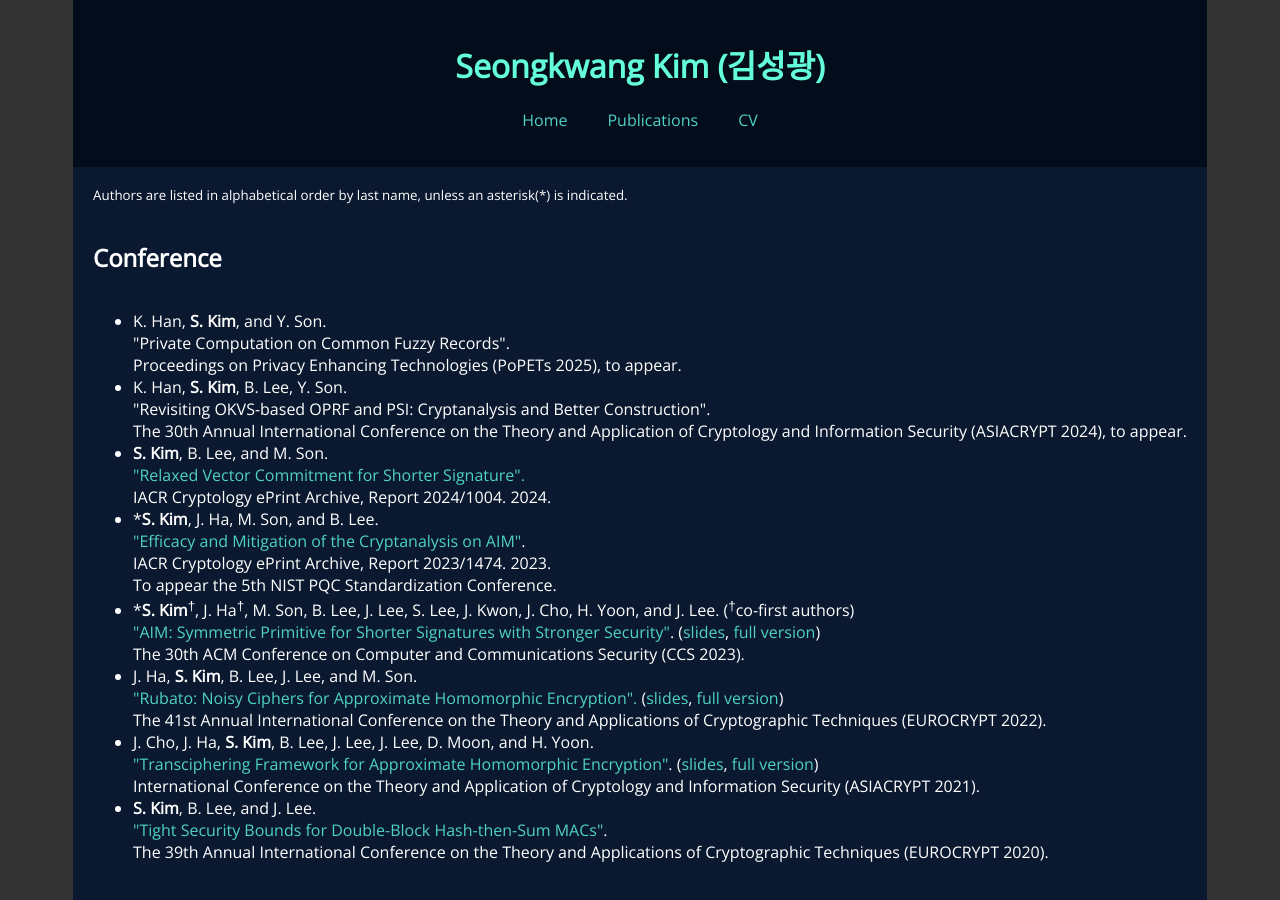
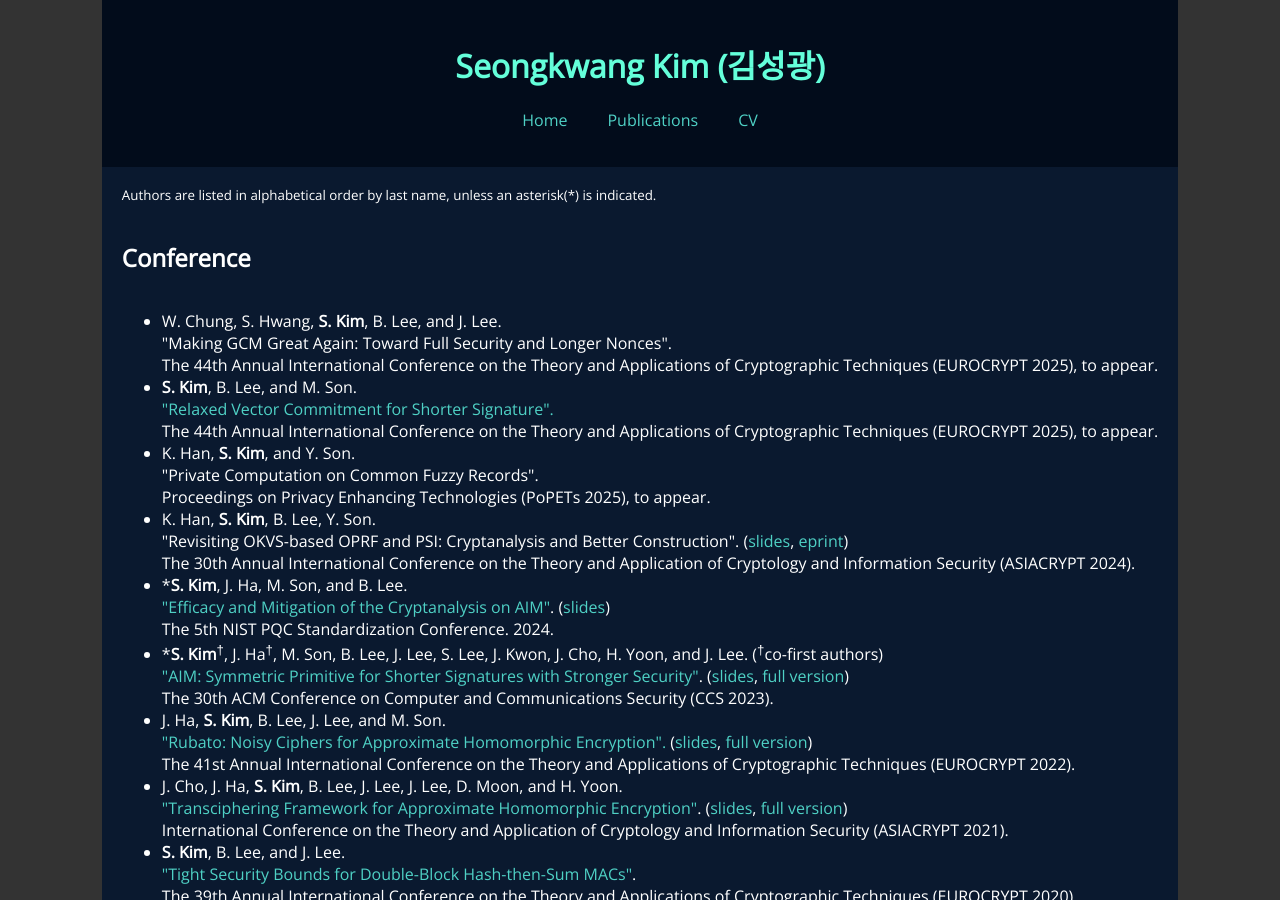
Before and after one commit to sgk1m/sgk1m.github.io, a Jekyll site: the page built from publications.html, in a window 1280 px wide and 900 px high. Built offline with Jekyll 4.4.1, drawn with Linux system fonts in a browser that asks for light colours.

Commit message:
Update publications.html

```diff
--- a/publications.html
+++ b/publications.html
@@ -6,22 +6,28 @@
 	<p><small>Authors are listed in alphabetical order by last name, unless an asterisk(*) is indicated.</small></p>
 	<h2>Conference</h2>
 	<ul>
+		<li> W. Chung, S. Hwang, <b>S. Kim</b>, B. Lee, and J. Lee.<br>
+			"Making GCM Great Again: Toward Full Security and Longer Nonces".<br>
+			The 44th Annual International Conference on the Theory and Applications of Cryptographic Techniques (EUROCRYPT 2025), to appear.
+		</li>
+		<li> <b>S. Kim</b>, B. Lee, and M. Son.<br>
+			<a href="https://eprint.iacr.org/2024/1004">"Relaxed Vector Commitment for Shorter Signature".</a><br>
+			The 44th Annual International Conference on the Theory and Applications of Cryptographic Techniques (EUROCRYPT 2025), to appear.
+		</li>
 		<li> K. Han, <b>S. Kim</b>, and Y. Son. <br>
 			"Private Computation on Common Fuzzy Records".<br>
 			Proceedings on Privacy Enhancing Technologies (PoPETs 2025), to appear.
 		</li>
 		<li> K. Han, <b>S. Kim</b>, B. Lee, Y. Son. <br>
-			"Revisiting OKVS-based OPRF and PSI: Cryptanalysis and Better Construction".<br>
-			The 30th Annual International Conference on the Theory and Application of Cryptology and Information Security (ASIACRYPT 2024), to appear.
-		</li>
-		<li> <b>S. Kim</b>, B. Lee, and M. Son.<br>
-			<a href="https://eprint.iacr.org/2024/1004">"Relaxed Vector Commitment for Shorter Signature".</a><br>
-			IACR Cryptology ePrint Archive, Report 2024/1004. 2024.
+			"Revisiting OKVS-based OPRF and PSI: Cryptanalysis and Better Construction".
+			(<a href="https://iacr.org/submit/files/slides/2024/asiacrypt/asiacrypt2024/385/385_slides.pdf">slides</a>,
+			<a href="https://eprint.iacr.org/2024/1989">eprint</a>)<br>
+			The 30th Annual International Conference on the Theory and Application of Cryptology and Information Security (ASIACRYPT 2024).
 		</li>
 		<li>*<b>S. Kim</b>, J. Ha, M. Son, and B. Lee. <br>
-			<a href="https://eprint.iacr.org/2023/1474">"Efficacy and Mitigation of the Cryptanalysis on AIM"</a>.<br>
-			IACR Cryptology ePrint Archive, Report 2023/1474. 2023. <br>
-			To appear the 5th NIST PQC Standardization Conference.
+			<a href="https://eprint.iacr.org/2023/1474">"Efficacy and Mitigation of the Cryptanalysis on AIM"</a>.
+			(<a href="https://csrc.nist.gov/csrc/media/Presentations/2024/efficacy-and-mitigation-of-cryptanalysis-on-aim/images-media/kim-efficacy-migitation-pqc2024.pdf">slides</a>)<br>
+			The 5th NIST PQC Standardization Conference. 2024.
 		</li>
 		<li>*<b>S. Kim</b><sup><span>&#8224;</span></sup>, J. Ha<sup><span>&#8224;</span></sup>, M. Son, B. Lee, J. Lee, S. Lee, J. Kwon, J. Cho, H. Yoon, and J. Lee. (<sup><span>&#8224;</span></sup>co-first authors) <br>
 			<a href="https://dl.acm.org/doi/10.1145/3576915.3616579">"AIM: Symmetric Primitive for Shorter Signatures with Stronger Security"</a>.
```
